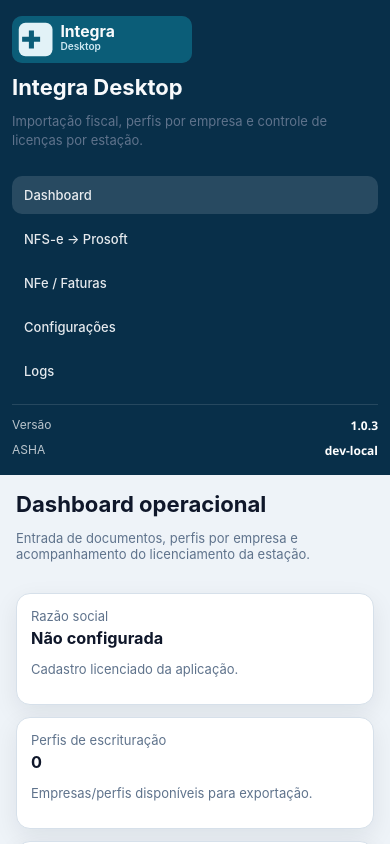
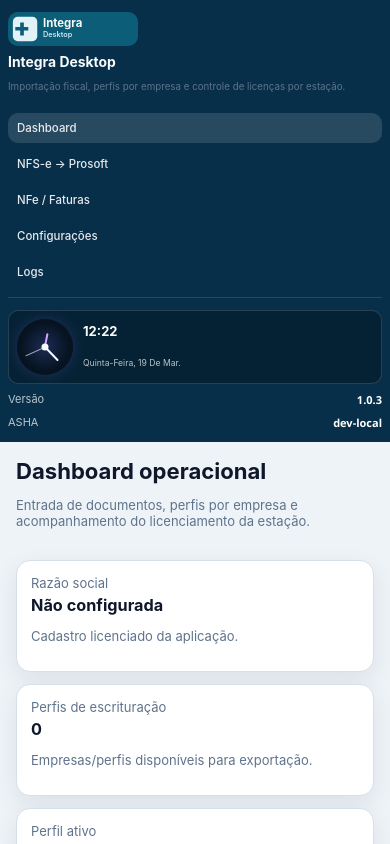
Before and after one commit to wkarts/integra-desktop, a React (Vite) app: page / in a window 390 px wide. Shown: the top 844 px of the page. Built offline with nearby package versions, Linux system fonts and the light colour scheme.

Commit message:
feat: adicionar relógio responsivo na sidebar

```diff
--- a/src/assets/global.css
+++ b/src/assets/global.css
@@ -22,30 +22,89 @@ body {
 html { font-size: clamp(13px, 0.4vw + 11px, 15px); }
 a { color: inherit; text-decoration: none; }
 button, input, select, textarea { font: inherit; }
-.shell { display: grid; grid-template-columns: 260px 1fr; min-height: 100vh; }
+.shell { display: grid; grid-template-columns: clamp(212px, 18vw, 250px) 1fr; min-height: 100vh; }
 .sidebar {
   background: #082f49;
   color: #f8fafc;
-  padding: 16px 12px;
+  padding: 14px 10px;
   display: flex;
   flex-direction: column;
-  gap: 14px;
+  gap: 12px;
   position: sticky;
   top: 0;
   height: 100vh;
   overflow-y: auto;
 }
 .sidebar-brand { display: flex; flex-direction: column; gap: 12px; }
-.sidebar-logo { width: 100%; max-width: 180px; height: auto; border-radius: 10px; background: rgba(255,255,255,.08); }
-.sidebar h1 { margin: 0 0 4px; font-size: 22px; line-height: 1.1; }
-.sidebar-subtitle { font-size: 13px; line-height: 1.4; }
+.sidebar-logo { width: 100%; max-width: 150px; height: auto; border-radius: 10px; background: rgba(255,255,255,.08); }
+.sidebar h1 { margin: 0 0 4px; font-size: clamp(1rem, 0.4vw + 0.95rem, 1.2rem); line-height: 1.15; }
+.sidebar-subtitle { font-size: clamp(0.75rem, 0.18vw + 0.68rem, 0.82rem); line-height: 1.35; }
 .menu { display: flex; flex-direction: column; gap: 6px; }
-.menu-link { padding: 11px 12px; border-radius: 10px; color: rgba(248, 250, 252, 0.92); font-weight: 500; }
+.menu-link { padding: 9px 10px; border-radius: 10px; color: rgba(248, 250, 252, 0.92); font-weight: 500; font-size: 0.92rem; }
 .menu-link.active, .menu-link:hover { background: rgba(255, 255, 255, 0.13); }
 .sidebar-footer { margin-top: auto; border-top: 1px solid rgba(255,255,255,.12); padding-top: 12px; display: grid; gap: 8px; }
 .sidebar-meta-row { display: flex; justify-content: space-between; gap: 8px; font-size: 12px; }
 .sidebar-meta-row span { color: rgba(255,255,255,.72); }
 .sidebar-meta-row strong { color: #fff; font-family: 'Segoe UI', monospace; }
+.sidebar-clock {
+  display: grid;
+  justify-items: center;
+  gap: 6px;
+  border: 1px solid rgba(255, 255, 255, 0.14);
+  border-radius: 10px;
+  background: rgba(4, 20, 32, 0.46);
+  padding: 8px 6px;
+}
+.clock-face {
+  width: clamp(74px, 9vw, 90px);
+  aspect-ratio: 1;
+  border-radius: 999px;
+  background: radial-gradient(circle at center, rgba(112, 78, 194, 0.22), rgba(6, 18, 31, 0.96) 62%);
+  box-shadow: 0 0 14px rgba(160, 114, 255, 0.18);
+  position: relative;
+}
+.clock-hand {
+  position: absolute;
+  left: 50%;
+  bottom: 50%;
+  transform-origin: bottom center;
+  border-radius: 999px;
+}
+.clock-hand-hour {
+  width: 2px;
+  height: 24%;
+  background: #d0a5ff;
+}
+.clock-hand-minute {
+  width: 2px;
+  height: 34%;
+  background: #f4f8ff;
+}
+.clock-hand-second {
+  width: 1px;
+  height: 38%;
+  background: rgba(245, 245, 255, 0.6);
+}
+.clock-center {
+  width: 7px;
+  height: 7px;
+  border-radius: 999px;
+  background: #f8fafc;
+  position: absolute;
+  left: 50%;
+  top: 50%;
+  transform: translate(-50%, -50%);
+}
+.clock-time {
+  font-size: clamp(1rem, 0.4vw + 0.95rem, 1.15rem);
+  line-height: 1;
+}
+.clock-date {
+  color: rgba(248, 250, 252, 0.74);
+  font-size: 0.68rem;
+  text-transform: capitalize;
+  line-height: 1.2;
+}
 .main-content { padding: 16px; height: 100vh; overflow-y: auto; }
 .page-header { display: flex; justify-content: space-between; align-items: flex-start; gap: 12px; margin-bottom: 6px; }
 .page-header h2 { margin: 0 0 4px; font-size: 1.7rem; }
@@ -105,8 +164,34 @@ textarea { min-height: 82px; resize: vertical; }
 @media (max-width: 1100px) {
   .shell { grid-template-columns: 1fr; }
   .sidebar { position: sticky; top: 0; z-index: 5; height: auto; }
+  .sidebar-brand { gap: 8px; }
+  .sidebar-logo { max-width: 130px; }
+  .menu { display: grid; grid-template-columns: repeat(2, minmax(0, 1fr)); gap: 6px; }
+  .sidebar-clock { justify-self: stretch; }
   .main-content { height: auto; overflow-y: visible; }
   .grid-two, .kpi-grid, .kpi-grid-4, .status-panel, .form-grid.cols-4, .rules-grid, .stats-row { grid-template-columns: 1fr; }
   .frame-card iframe { min-height: 460px; height: 72vh; }
   .page-header { flex-direction: column; }
 }
+@media (max-width: 680px) {
+  .sidebar {
+    padding: 12px 8px;
+    gap: 10px;
+  }
+  .menu { grid-template-columns: 1fr; }
+  .menu-link { padding: 8px 9px; font-size: 0.88rem; }
+  .sidebar-clock {
+    grid-template-columns: auto 1fr;
+    align-items: center;
+    justify-items: start;
+    gap: 8px 10px;
+    padding: 8px;
+  }
+  .clock-face {
+    width: 56px;
+    grid-row: span 2;
+  }
+  .clock-time { font-size: 1rem; }
+  .clock-date { font-size: 0.66rem; }
+  .sidebar-meta-row { font-size: 11px; }
+}
--- a/src/shared/components/NavShell.tsx
+++ b/src/shared/components/NavShell.tsx
@@ -22,10 +22,31 @@ const defaultMeta: AppMeta = {
 
 export function NavShell({ children }: PropsWithChildren) {
   const [meta, setMeta] = useState<AppMeta>(defaultMeta);
+  const [now, setNow] = useState(() => new Date());
 
   useEffect(() => {
     getAppMeta().then(setMeta).catch(() => setMeta(defaultMeta));
   }, []);
+
+  useEffect(() => {
+    const timer = window.setInterval(() => setNow(new Date()), 1000);
+    return () => window.clearInterval(timer);
+  }, []);
+
+  const hour = now.getHours() % 12;
+  const minute = now.getMinutes();
+  const second = now.getSeconds();
+
+  const hourAngle = hour * 30 + minute * 0.5;
+  const minuteAngle = minute * 6 + second * 0.1;
+  const secondAngle = second * 6;
+
+  const timeLabel = now.toLocaleTimeString('pt-BR', { hour: '2-digit', minute: '2-digit' });
+  const dateLabel = now.toLocaleDateString('pt-BR', {
+    weekday: 'long',
+    day: '2-digit',
+    month: 'short',
+  });
 
   return (
     <div className="shell">
@@ -47,6 +68,16 @@ export function NavShell({ children }: PropsWithChildren) {
         </nav>
 
         <footer className="sidebar-footer">
+          <section className="sidebar-clock" aria-label="Relógio atual">
+            <div className="clock-face" role="img" aria-label={`Horário atual: ${timeLabel}`}>
+              <span className="clock-hand clock-hand-hour" style={{ transform: `translateX(-50%) rotate(${hourAngle}deg)` }} />
+              <span className="clock-hand clock-hand-minute" style={{ transform: `translateX(-50%) rotate(${minuteAngle}deg)` }} />
+              <span className="clock-hand clock-hand-second" style={{ transform: `translateX(-50%) rotate(${secondAngle}deg)` }} />
+              <span className="clock-center" />
+            </div>
+            <strong className="clock-time">{timeLabel}</strong>
+            <span className="clock-date">{dateLabel}</span>
+          </section>
           <div className="sidebar-meta-row"><span>Versão</span><strong>{meta.version}</strong></div>
           <div className="sidebar-meta-row"><span>ASHA</span><strong title={meta.build_hash}>{meta.build_hash.slice(0, 12)}</strong></div>
         </footer>
```
Also changed, not shown: 1 other file (tests, documents, lock files or other folders).
